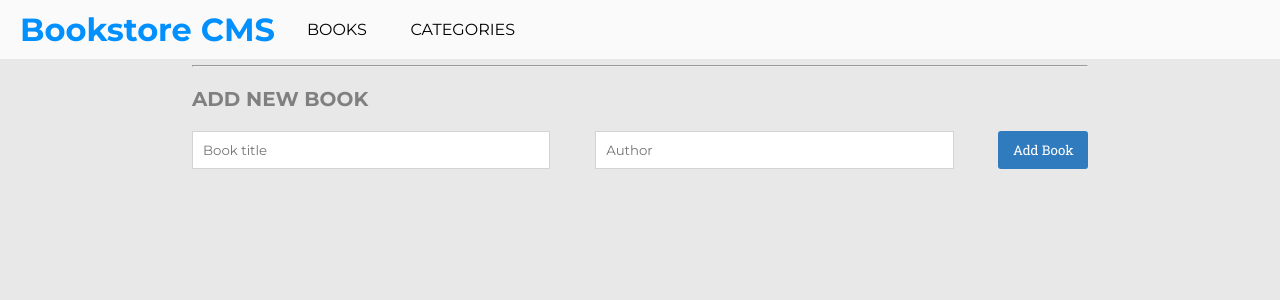
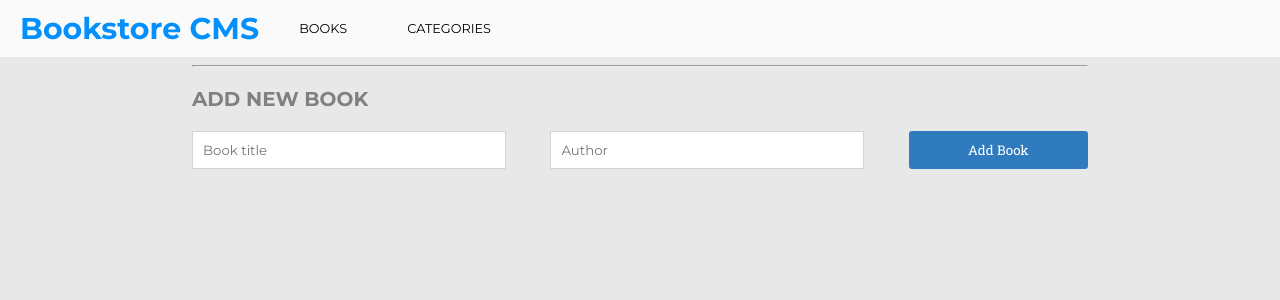
Before and after one commit to emyrue/Bookstore, a React (Create React App) app: page / in a window 1280 px wide. Shown: the top 300 px of the page. Built offline with nearby package versions, Linux system fonts and the light colour scheme; no server answers.

Commit message:
Correct header font sizes

```diff
--- a/src/index.css
+++ b/src/index.css
@@ -52,6 +52,7 @@ header {
 h1 {
   color: #0290ff;
   padding: 0 10px;
+  font-size: 1.875rem;
 }
 
 nav {
@@ -63,6 +64,7 @@ nav {
 .link {
   color: black;
   text-decoration: none;
+  font-size: 0.8rem;
 }
 
 .list {
@@ -208,13 +210,13 @@ form {
 }
 
 .input {
-  width: 40%;
+  width: 35%;
   padding: 10px;
   border: 1px solid lightgray;
 }
 
 .submit {
-  width: 10%;
+  width: 20%;
   font-family: 'Roboto Slab', sans-serif;
   color: white;
   border: none;
```
